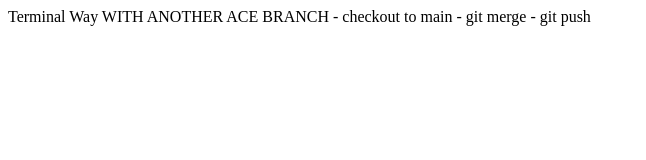
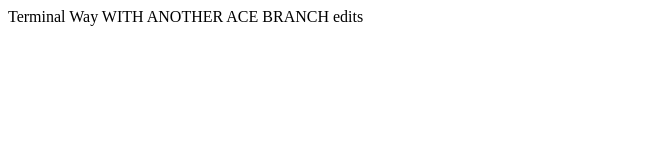
Before and after one commit to ace-mata/new-repo, a plain HTML site: page index.html in a window 1280 px wide. Shown: the whole page, without its empty margins (0-646 px from the left). Drawn offline with Linux system fonts and the light colour scheme.

Commit message:
Revert "fixing conflicts"
This reverts commit 51041713b6a84ec6908a73184f84f670c1bb16b5.

```diff
--- a/index.html
+++ b/index.html
@@ -8,8 +8,6 @@
 <body>
   Terminal Way WITH ANOTHER ACE BRANCH
 
-  - checkout to main
-  - git merge <branch-name>
-  - git push
+  edits
 </body>
 </html>
```
